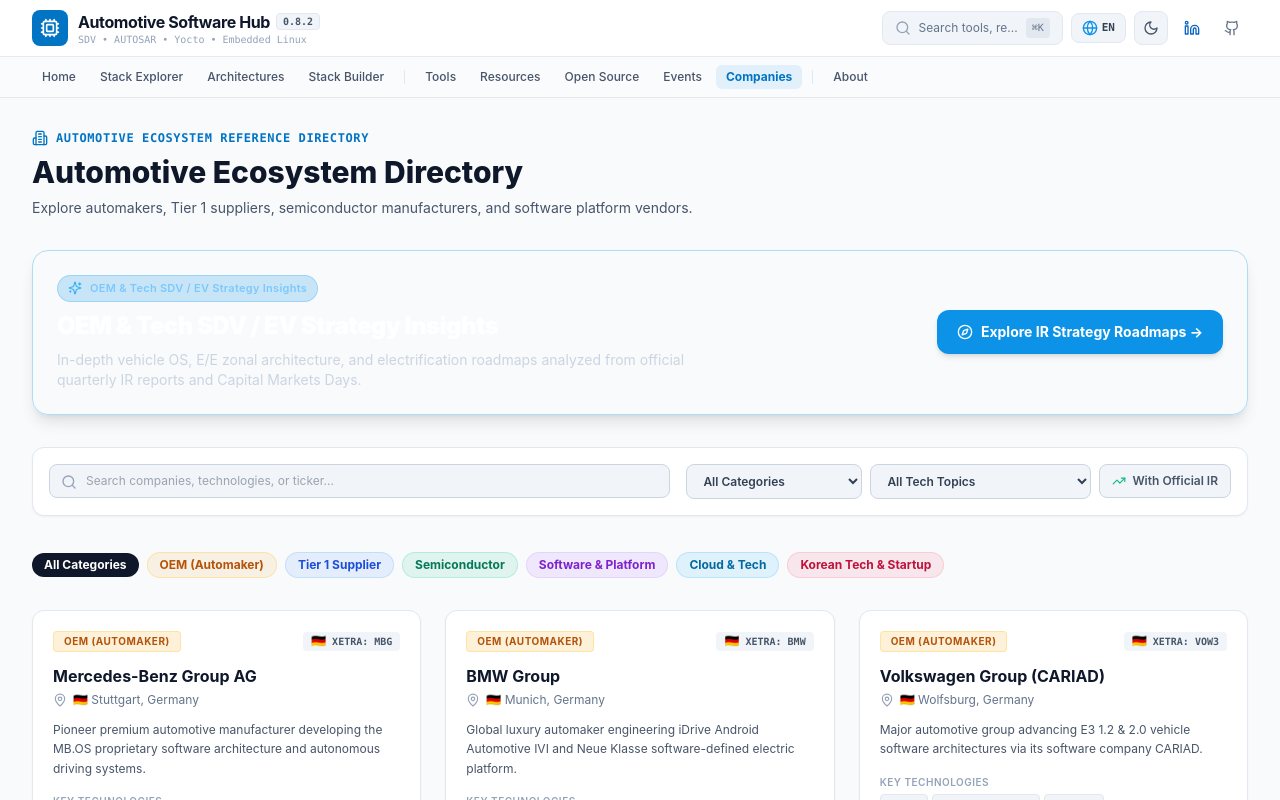
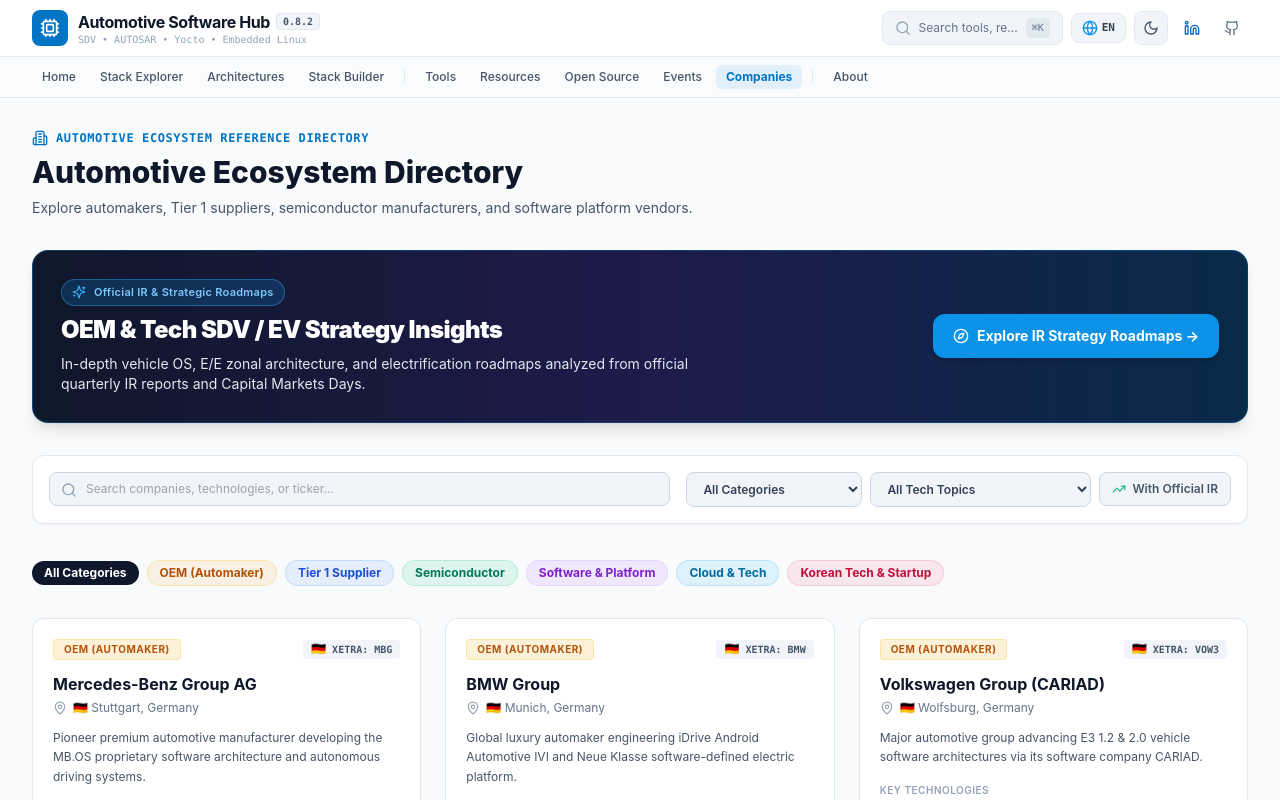
Before and after one commit to chbaede/automotive-software-hub, a React (Vite) app: page /companies in a window 1280 px wide. Shown: the top 800 px of the page. Built offline with nearby package versions, Linux system fonts and the light colour scheme.

Commit message:
fix(ui): fix hero callout gradient background and text contrast

```diff
--- a/src/i18n/en.ts
+++ b/src/i18n/en.ts
@@ -182,6 +182,7 @@
     visitWebsite: 'Visit Website',
     visitIr: 'IR Portal',
     viewStrategy: 'Strategy Roadmap',
+    strategyInsightsBannerBadge: 'Official IR & Strategic Roadmaps',
     strategyInsightsBannerTitle: 'OEM & Tech SDV / EV Strategy Insights',
     strategyInsightsBannerDesc: 'In-depth vehicle OS, E/E zonal architecture, and electrification roadmaps analyzed from official quarterly IR reports and Capital Markets Days.',
     exploreStrategyBtn: 'Explore IR Strategy Roadmaps →',
--- a/src/i18n/ko.ts
+++ b/src/i18n/ko.ts
@@ -184,6 +184,7 @@
     visitWebsite: '웹사이트 방문',
     visitIr: 'IR 공시·자료실',
     viewStrategy: '전략 로드맵 분석',
+    strategyInsightsBannerBadge: '공식 IR 및 전략 심층 분석',
     strategyInsightsBannerTitle: '완성차 및 테크 기업 SDV·EV 전략 로드맵 분석',
     strategyInsightsBannerDesc: '최신 분기 IR 및 인베스터 데이(Capital Markets Day) 공식 발표를 기반으로 분석한 차량용 OS, Zonal 아키텍처, 전동화 전략 분석.',
     exploreStrategyBtn: 'SDV·EV 전략 로드맵 분석 보기 →',
--- a/src/pages/Companies/index.tsx
+++ b/src/pages/Companies/index.tsx
@@ -70,17 +70,17 @@
       </div>
 
       {/* Strategic Insights Hero Callout Banner */}
-      <div className="relative overflow-hidden rounded-2xl bg-linear-to-r from-slate-900 via-indigo-950 to-brand-950 p-6 text-white border border-brand-500/30 shadow-lg">
+      <div className="relative overflow-hidden rounded-2xl bg-slate-900 bg-gradient-to-r from-slate-900 via-indigo-950 to-brand-950 p-6 sm:p-7 text-white border border-brand-500/30 shadow-lg">
         <div className="relative z-10 flex flex-col md:flex-row md:items-center justify-between gap-5">
           <div className="space-y-2 max-w-2xl">
-            <div className="inline-flex items-center gap-2 px-2.5 py-1 rounded-full bg-brand-500/20 border border-brand-400/30 text-brand-300 text-[11px] font-semibold tracking-wide">
+            <div className="inline-flex items-center gap-2 px-2.5 py-1 rounded-full bg-brand-500/20 border border-brand-400/40 text-brand-300 text-[11px] font-semibold tracking-wide">
               <Sparkles className="w-3.5 h-3.5 text-brand-400" />
-              <span>{t.companies.strategyInsightsBannerTitle}</span>
+              <span>{t.companies.strategyInsightsBannerBadge}</span>
             </div>
             <h2 className="text-xl sm:text-2xl font-black text-white tracking-tight">
               {t.companies.strategyInsightsBannerTitle}
             </h2>
-            <p className="text-xs sm:text-sm text-slate-300 leading-relaxed">
+            <p className="text-xs sm:text-sm text-slate-200 leading-relaxed">
               {t.companies.strategyInsightsBannerDesc}
             </p>
           </div>
--- a/src/pages/CompanyStrategy/index.tsx
+++ b/src/pages/CompanyStrategy/index.tsx
@@ -144,12 +144,12 @@
       </div>
 
       {/* Industry Strategic Overview Card */}
-      <div className="p-6 bg-linear-to-br from-slate-900 via-slate-900 to-brand-950 text-white rounded-2xl border border-slate-800 shadow-lg space-y-4">
+      <div className="p-6 sm:p-7 bg-slate-900 bg-gradient-to-br from-slate-900 via-slate-900 to-brand-950 text-white rounded-2xl border border-slate-800 shadow-lg space-y-4">
         <div className="flex items-center gap-2 text-brand-400 font-bold text-base">
           <Sparkles className="w-5 h-5 text-brand-400" />
           <h2>{t.strategyInsights.executiveSummaryTitle}</h2>
         </div>
-        <p className="text-xs sm:text-sm text-slate-300 leading-relaxed max-w-4xl">
+        <p className="text-xs sm:text-sm text-slate-200 leading-relaxed max-w-4xl">
           {t.strategyInsights.executiveSummaryDesc}
         </p>
         <div className="grid grid-cols-1 sm:grid-cols-3 gap-4 pt-4 border-t border-slate-800/80 text-xs">
@@ -158,7 +158,7 @@
               <Layers className="w-4 h-4" />
               <span>1. Zonal Architecture</span>
             </div>
-            <p className="text-slate-400 text-[11px] leading-relaxed">
+            <p className="text-slate-300 text-[11px] leading-relaxed">
               Consolidating 100+ distributed domain ECUs into 2~4 high-performance zonal controllers with Gigabit Ethernet backbones.
             </p>
           </div>
@@ -167,7 +167,7 @@
               <Cpu className="w-4 h-4" />
               <span>2. In-House Vehicle OS</span>
             </div>
-            <p className="text-slate-400 text-[11px] leading-relaxed">
+            <p className="text-slate-300 text-[11px] leading-relaxed">
               Chip-to-cloud proprietary software stacks (MB.OS, ccOS, Arene, Neue Klasse) with decoupled hardware/software release cycles.
             </p>
           </div>
@@ -176,7 +176,7 @@
               <TrendingUp className="w-4 h-4" />
               <span>3. Software Monetization</span>
             </div>
-            <p className="text-slate-400 text-[11px] leading-relaxed">
+            <p className="text-slate-300 text-[11px] leading-relaxed">
               Targeting recurring revenue streams through over-the-air (OTA) features-on-demand, subscription ADAS, and robotaxi platforms.
             </p>
           </div>
```
